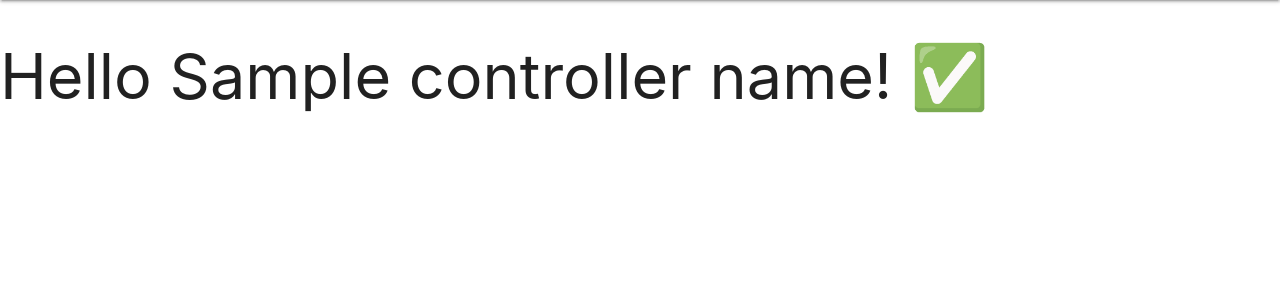
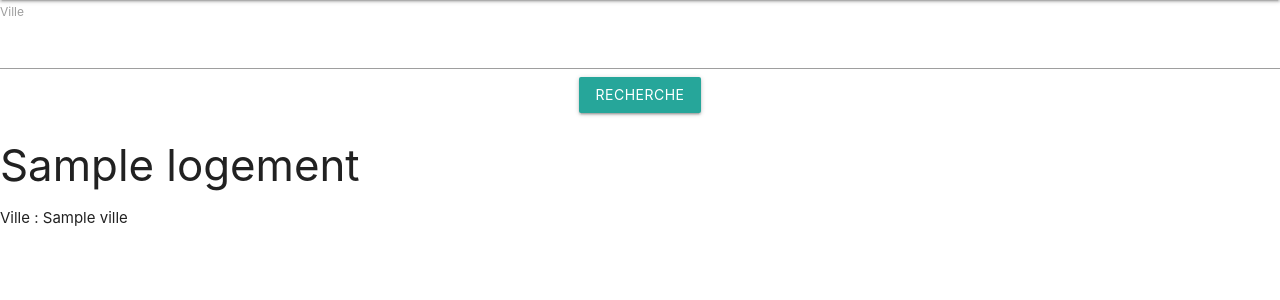
Before and after one commit to Nathancdl/airbnb, a Symfony app: template templates/recherche/index.html.twig in a window 1280 px wide. Shown: the part 64-364 px from the top of the page. Run offline with Twig, Linux system fonts and the light colour scheme; the template is opened without the code that fills it: most values are stand-ins (such as "Sample title", 1, 10 or a date in 2020); form fields are guessed from the names that the template uses; some libraries are stand-ins or nearby versions.

Commit message:
recherche

```diff
--- a/src/Controller/MapController.php
+++ b/src/Controller/MapController.php
@@ -8,7 +8,7 @@ use Symfony\Component\Routing\Annotation\Route;
 
 class MapController extends AbstractController
 {
-    #[Route('/map', name: 'app_home')]
+    #[Route('/map', name: 'app_map')]
     public function index(): Response
     {
         return $this->render('map/index.html.twig', [
--- a/src/Form/RechercheType.php
+++ b/src/Form/RechercheType.php
@@ -5,6 +5,7 @@ namespace App\Form;
 use Symfony\Component\Form\AbstractType;
 use Symfony\Component\Form\FormBuilderInterface;
 use Symfony\Component\OptionsResolver\OptionsResolver;
+use Symfony\Component\Form\Extension\Core\Type\TextType;
 
 class RechercheType extends AbstractType
 {
@@ -14,9 +15,6 @@ class RechercheType extends AbstractType
             ->add('ville', TextType::class, [
                 'label' => 'Ville',
                 'required' => true,
-            ])
-            ->add('rechercher', SubmitType::class, [
-                'label' => 'Rechercher',
             ]);
     }
 
--- a/templates/recherche/index.html.twig
+++ b/templates/recherche/index.html.twig
@@ -4,7 +4,17 @@
 
 {% block body %}
 
-<div class="example-wrapper">
-    <h1>Hello {{ controller_name }}! ✅</h1>
-</div>
+{{ form_start(form) }}
+{{ form_row(form.ville) }}
+    <div class="row center">
+        <button type="submit" class="btn">Recherche</button>
+    </div>
+{{ form_end(form) }}
+
+{% for logement in logements %}
+    <h3>{{ logement.nom }}</h3>
+    <p>Ville : {{ logement.ville }}</p>
+    <!-- Affichez les autres informations du logement -->
+{% endfor %}
+
 {% endblock %}
```
Also changed, not shown: src/Controller/RechercheController.php (+24 -1 lines).
